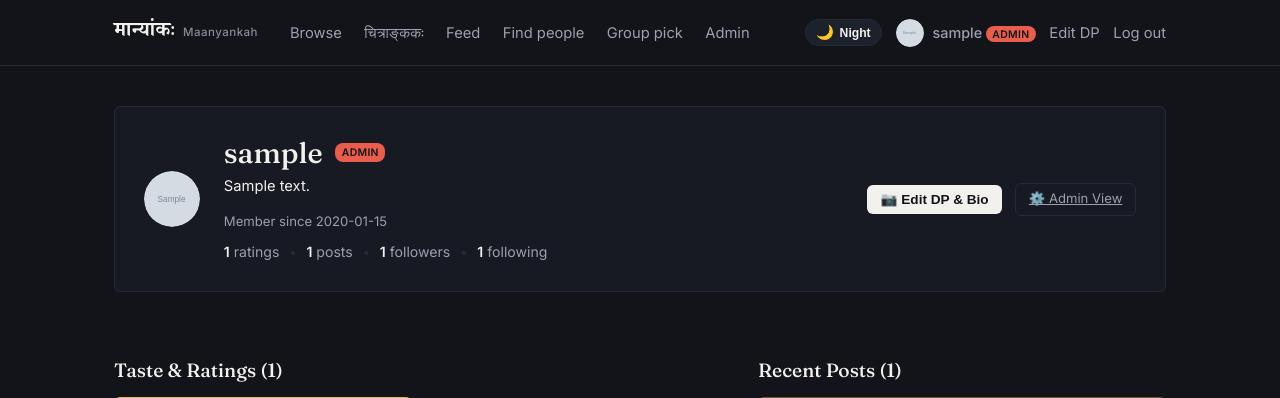
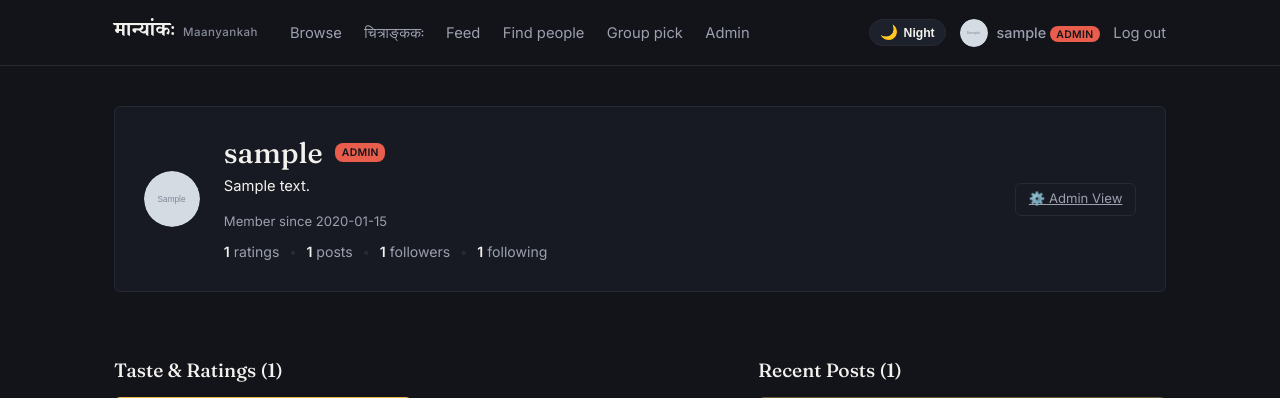
Before and after one commit to Rudra-Dwivedi/Fan-network, a Flask app: a page that uses app/templates/base.html in a window 1280 px wide. Shown: the top 398 px of the page. Run offline with Flask 3, Linux system fonts and the light colour scheme; the visitor is signed in with stand-in values (Sample User, id 1); data comes from the database, SQL or seed files in the repository; tables that the repository leaves empty hold one stand-in row (values such as "Sample post"); grey boxes marked "Sample" are stand-in pictures.

Commit message:
Remove redundant Edit DP links and buttons in favor of dynamic in-place photo editing

```diff
--- a/app/templates/_profile_modal.html
+++ b/app/templates/_profile_modal.html
@@ -289,9 +289,9 @@
     });
   }
 
-  // Bind click event to any editable avatar element
+  // Bind click event to any editable avatar or bio element
   document.addEventListener('click', function(e) {
-    const trigger = e.target.closest('.editable-avatar, .btn-edit-dp, .btn-add-bio');
+    const trigger = e.target.closest('.editable-avatar, .btn-add-bio');
     if (trigger) {
       e.preventDefault();
       const target = trigger.getAttribute('data-target') || 'all';
--- a/app/templates/base.html
+++ b/app/templates/base.html
@@ -44,7 +44,7 @@
 
         {% if g.user %}
           <a href="{{ url_for('recommend.profile', username=g.user['username']) }}" class="nav-user-link" title="View your profile">
-            <div class="avatar avatar-nav avatar-{{ g.user['id'] % 3 }}">
+            <div class="avatar avatar-nav avatar-{{ g.user['id'] % 3 }} editable-avatar" title="Click to view profile or change photo">
               {% if g.user['avatar_url'] %}
                 <img src="{{ g.user['avatar_url'] }}" alt="{{ g.user['username'] }}">
               {% else %}
@@ -53,7 +53,6 @@
             </div>
             <span class="username">{{ g.user['username'] }}{% if g.user['role'] == 'admin' %} <span class="admin-badge">admin</span>{% endif %}</span>
           </a>
-          <a href="{{ url_for('auth.profile') }}" class="link-muted btn-edit-dp" title="Edit your profile photo & bio">Edit DP</a>
           <a href="{{ url_for('auth.logout') }}" class="link-muted">Log out</a>
         {% else %}
           <a href="{{ url_for('auth.login') }}" class="link-muted">Log in</a>
--- a/app/templates/user_profile.html
+++ b/app/templates/user_profile.html
@@ -65,12 +65,6 @@
       </div>
 
       <div class="public-profile-actions">
-        {% if g.user and g.user['id'] == profile_user['id'] %}
-          <button type="button" class="btn btn-small btn-edit-dp">
-            📷 Edit DP & Bio
-          </button>
-        {% endif %}
-
         {% if g.user and g.user['id'] != profile_user['id'] %}
           {% if is_following %}
             <form method="post" action="{{ url_for('recommend.unfollow', user_id=profile_user['id']) }}">
```
